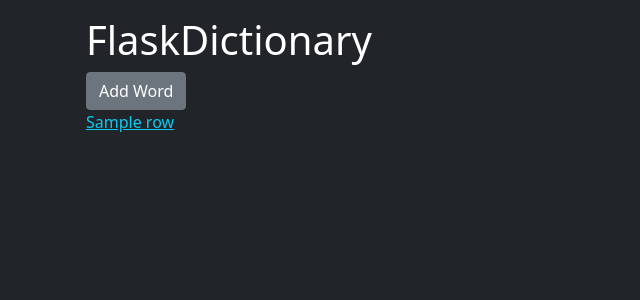
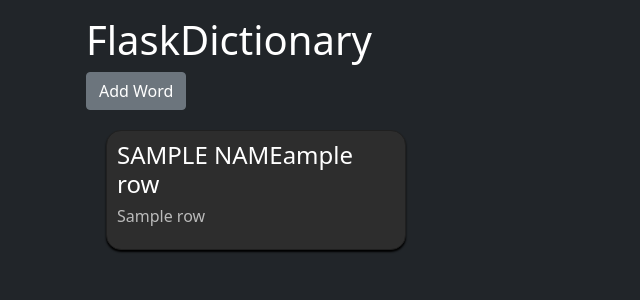
Before and after one commit to timthedev07/Flask-Dictionary, a Flask app: template templates/index.html in a window 1280 px wide. Shown: the top 300 px of the page, without its empty margins (0-640 px from the left). Run offline with Flask 2, Linux system fonts and the light colour scheme; the template is opened without the code that fills it: most values are stand-ins (such as "Sample title", 1, 10 or a date in 2020).

Commit message:
move some styles to styles.css file

```diff
--- /dev/null
+++ b/static/styles.css
@@ -0,0 +1,18 @@
+.word-item {
+  margin: 20px;
+  padding: 10px;
+  background-color: #2d2d2d;
+  width: 300px;
+  height: 120px;
+  display: block;
+  border-radius: 15px;
+  border: #202020 solid 1px;
+  box-shadow: 0 2px 2px 0 black;
+  transition: 0.3s;
+  cursor: pointer;
+}
+
+.word-item:hover {
+  box-shadow: 0 8px 8px 0 black;
+  transition: 0.3s;
+}
--- a/templates/index.html
+++ b/templates/index.html
@@ -8,9 +8,15 @@ Home
 {% block main %}
   <h1>FlaskDictionary</h1>
   <a href="/add"><button class="btn btn-secondary">Add Word</button></a>
-  {% for row in rows %}
-    <li class="list-unstyled">
-      <a class="text-info" href="/word?w={{ row[1] }}">{{ row[1] }}</a>
-    </li>
-  {% endfor %}
+  <ul class="list-unstyled">
+    {% for row in rows %}
+      <li class="word-item">
+        <a href="/word?w={{ row[1] }}" class="text-white text-decoration-none">
+          <h4>{{ row[1][0]|upper }}{{ row[1][1:] }}</h4>
+          <h6 style="color: #bababa;">{{ row[4] }}</h6>
+        </a>
+      </li>
+    {% endfor %}
+  </ul>
+
 {% endblock %}
--- a/templates/layout.html
+++ b/templates/layout.html
@@ -26,6 +26,7 @@
     <link rel="apple-touch-icon" sizes="180x180" href="/static/apple-touch-icon.png">
     <link rel="icon" type="image/png" sizes="32x32" href="/static/favicon-32x32.png">
     <link rel="icon" type="image/png" sizes="16x16" href="/static/favicon-16x16.png">
+    <link rel="stylesheet" href="/static/styles.css">
   </head>
 
   <body class="bg-dark text-white">
```
